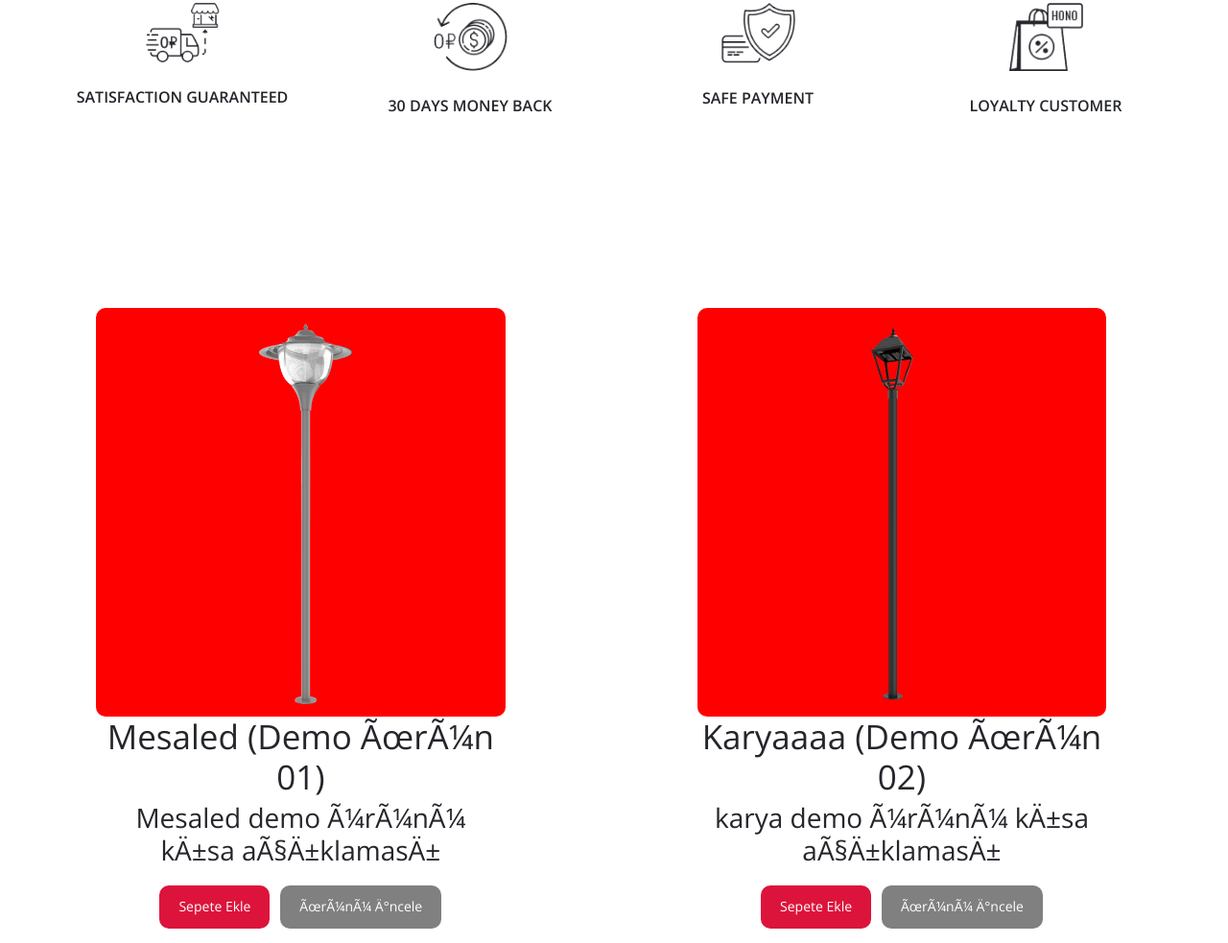
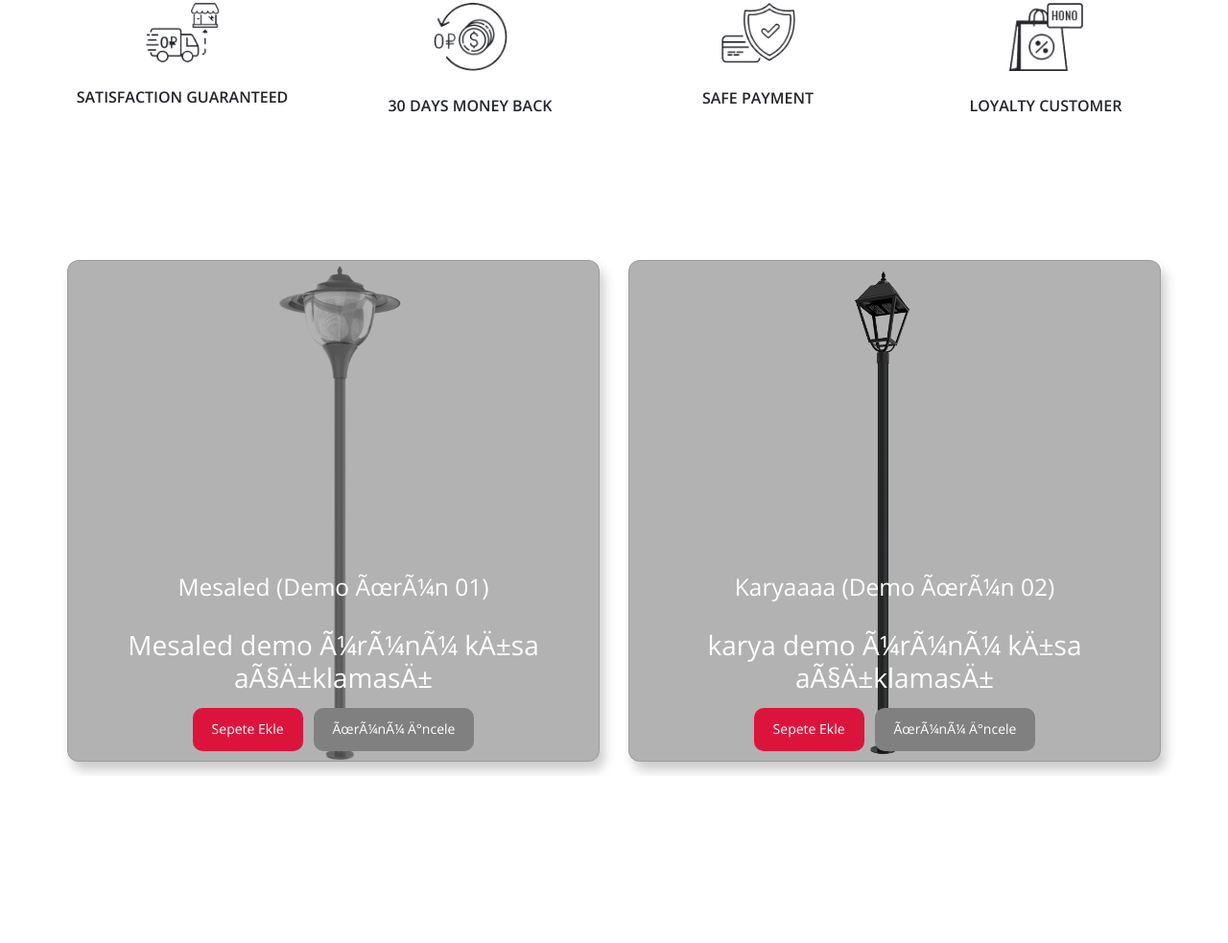
Before and after one commit to DevOpsDude002/yukselelektrik, a plain HTML site: page index.html in a window 1280 px wide. Shown: the part 777-1760 px from the top of the page at 96% size. Drawn offline with nearby package versions, Linux system fonts and the light colour scheme; files whose address does not match are found by name.

Commit message:
Add files via upload

```diff
--- a/index.html
+++ b/index.html
@@ -403,45 +403,42 @@
     </div>
     <!-- End Service Section -->
 
-    <!-- Start Banner Section -->
-    <div class="banner-section section-top-gap-100">
-        <div class="banner-wrapper clearfix">
-            <!-- Start Banner Single Item -->
-            <a href="#">
-                <div class="banner-single-item banner-style-7 banner-animation banner-color--green float-left"
-                    data-aos="fade-up" data-aos-delay="0" style="padding-top:100px;">
-                    <div class="image">
-                        <img class="img-fluid" src="assets/images/banner/Mesaled.png" style="background-color: red; border-radius: 10px;" alt="">
-                        <h1>Mesaled (Demo Ürün 01)</h1>
-                        <h2>Mesaled demo ürünü kısa açıklaması</h2>
-                        <div class="pt-3">
+
+    <!-- Banner -->
+    <section style="padding-top: 100px; overflow: hidden;">
+    <div class="container">
+
+        <div class="row pt-5 m-auto">
+
+          <div class="col-lg-6 col-12 py-3 text-center slide-upp show-once">
+            <div class="card card-custom" style="background: linear-gradient(rgba(0,0,0,0.3),rgba(0,0,0,0.3)),url(./assets/images/banner/Mesaled.png)no-repeat; background-size: cover; background-position: 100%; border-radius: 12px; box-shadow: 5px 9px 12px rgba(0,0,0,0.2);">
+              <div class="card-body" style="overflow-y: auto; padding-top: 300px;">
+                <h3 class="card-title pt-5" style="color:white;">Mesaled (Demo Ürün 01)</h3>
+                <h2 class="pt-5" style="color:white;">Mesaled demo ürünü kısa açıklaması</h2>
+                <div class="pt-2">
                     <button class="btn-shop-1">Sepete Ekle</button>&nbsp;&nbsp;
                     <button class="btn-shop-2">Ürünü İncele</button>
                 </div>
               </div>
             </div>
-            </a>
-
-            <!-- End Banner Single Item -->
-            <!-- Start Banner Single Item -->
-            <a href="#">
-                <div class="banner-single-item banner-style-7 banner-animation banner-color--green float-left"
-                    data-aos="fade-up" data-aos-delay="200" style="padding-top:100px;">
-                    <div class="image">
-                        <img class="img-fluid" src="assets/images/banner/karya.png" style="background-color: red; border-radius: 10px;" alt="">
-                        <h1>Karyaaaa (Demo Ürün 02)</h1>
-                        <h2>karya demo ürünü kısa açıklaması</h2>
-                        <div class="pt-3">
+          </div>
+
+          <div class="col-lg-6 col-12 py-3 text-center slide-upp show-once">
+            <div class="card card-custom" style="background: linear-gradient(rgba(0,0,0,0.3),rgba(0,0,0,0.3)),url(./assets/images/banner/karya.png)no-repeat; background-size: cover; background-position: 100%; border-radius: 12px; box-shadow: 5px 9px 12px rgba(0,0,0,0.2);">
+              <div class="card-body" style="overflow-y: auto; padding-top: 300px;">
+                <h3 class="card-title pt-5" style="color:white;">Karyaaaa (Demo Ürün 02)</h3>
+                <h2 class="pt-5" style="color:white;">karya demo ürünü kısa açıklaması</h2>
+                <div class="pt-2">
                     <button class="btn-shop-1">Sepete Ekle</button>&nbsp;&nbsp;
                     <button class="btn-shop-2">Ürünü İncele</button>
                 </div>
               </div>
             </div>
-            </a>
-            <!-- End Banner Single Item -->
-
-        </div>
-    </div>
+          </div>
+
+        </div>
+    </div>
+    </section>
     <!-- End Banner Section -->
 
 
```
Lines whose indentation alone changed are shown as unchanged.
